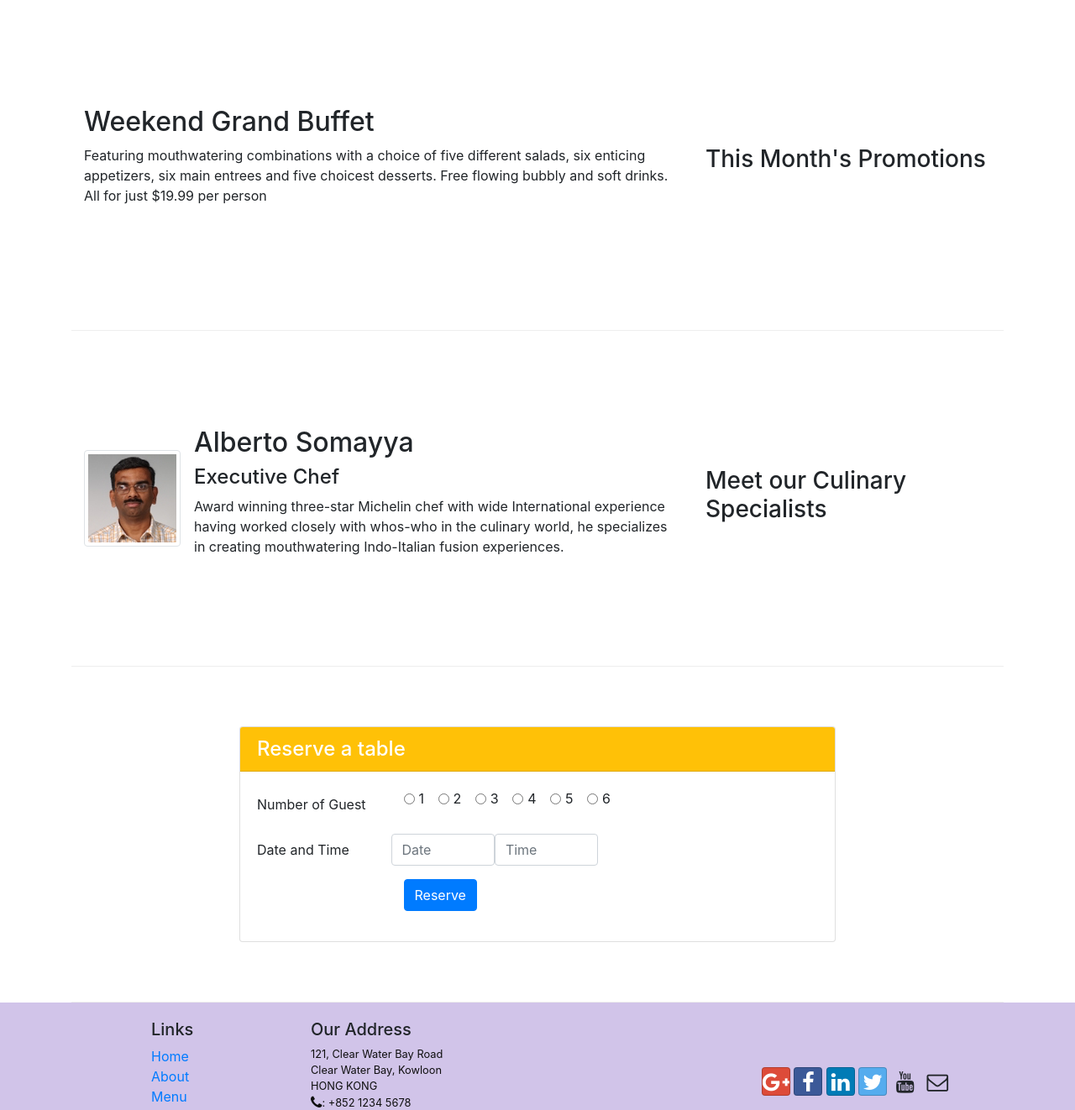
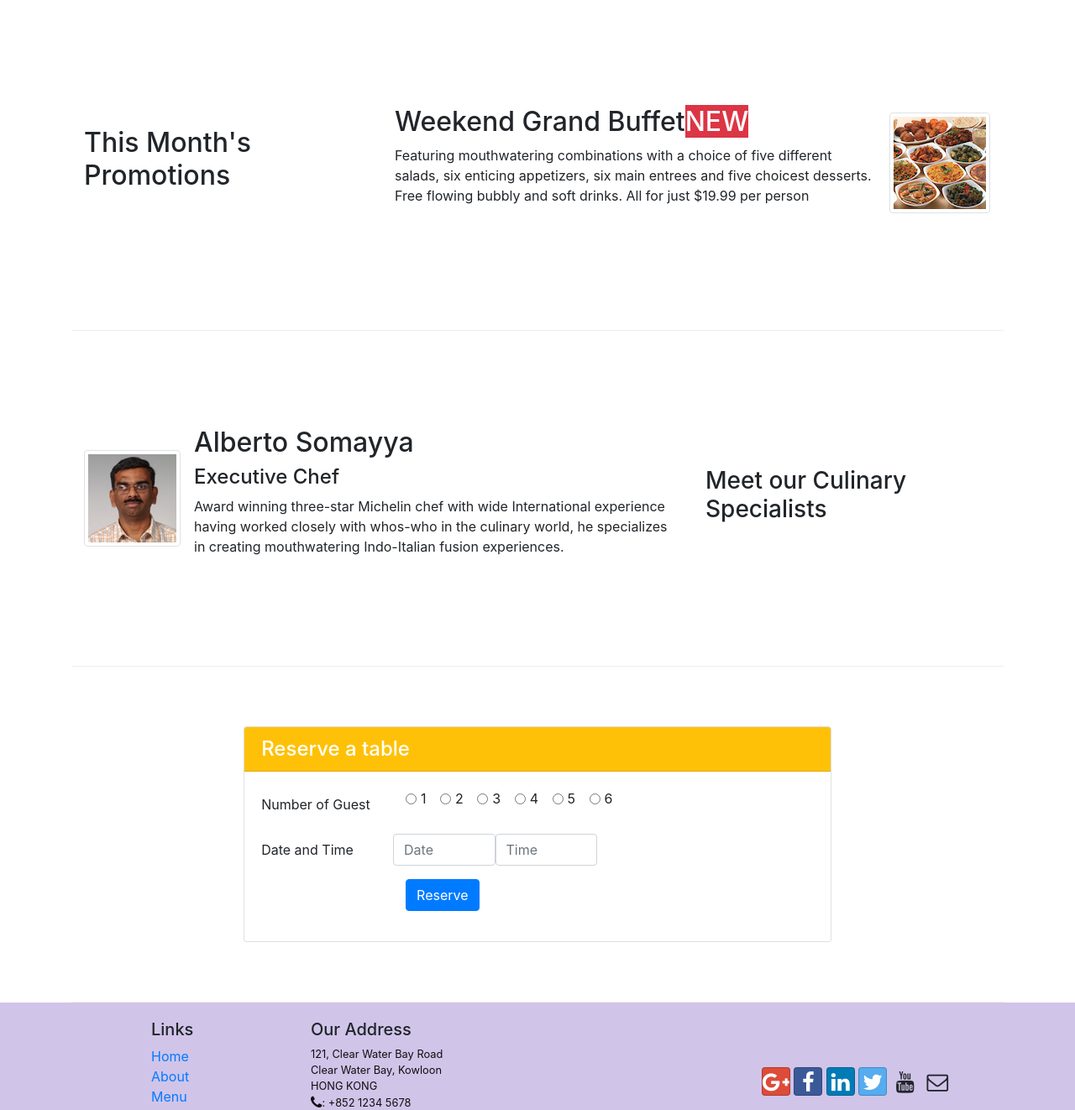
Before and after one commit to santiquiroz/bootstrap-test, a website: page conFusion/index.html in a window 1280 px wide. Shown: the part 740-2062 px from the top of the page at 84% size. Drawn offline with nearby package versions, Linux system fonts and the light colour scheme.

Commit message:
estetica a la mitad

```diff
--- a/conFusion/index.html
+++ b/conFusion/index.html
@@ -80,15 +80,16 @@
 
 
         <div class="row row-content align-items-center">
-            <div class="col-12 col-sm-4 order-sm-last col-ms-3">
-                <h3>This Month's Promotions</h3>
+            <div class="col-12 col-sm-4 order-sm-first col-ms-3">
+                <h2 class="mt-0" >This Month's Promotions</h2>
             </div>
             <div class="col col-sm order-sm-first col-md">
-                <h2>Weekend Grand Buffet</h2>
-                <p>Featuring mouthwatering combinations with a choice of five different salads, six enticing appetizers,
+                <h2>Weekend Grand Buffet<span class="badge-danger">NEW</span></h2>
+                <p class="d-none d-sm-block">Featuring mouthwatering combinations with a choice of five different salads, six enticing appetizers,
                     six main entrees and five choicest desserts. Free flowing bubbly and soft drinks. All for just
                     $19.99 per person </p>
             </div>
+            <img class="d-flex mr-3 img-thumbnail align-self-center" src="img/buffet.png" alt="buffet">
         </div>
 
         <div class="row row-content align-items-center">
@@ -113,7 +114,7 @@
         </div>
 
         <div class="row row-content align-items-center justify-content-center">
-            <div class="align-items-center col-8">
+            <div class="align-items-center md-col-8">
                 <div class="card">
                     <div class="card-header bg-warning text-white">
                         <h4 class="mb-0">Reserve a table</h4>
```
